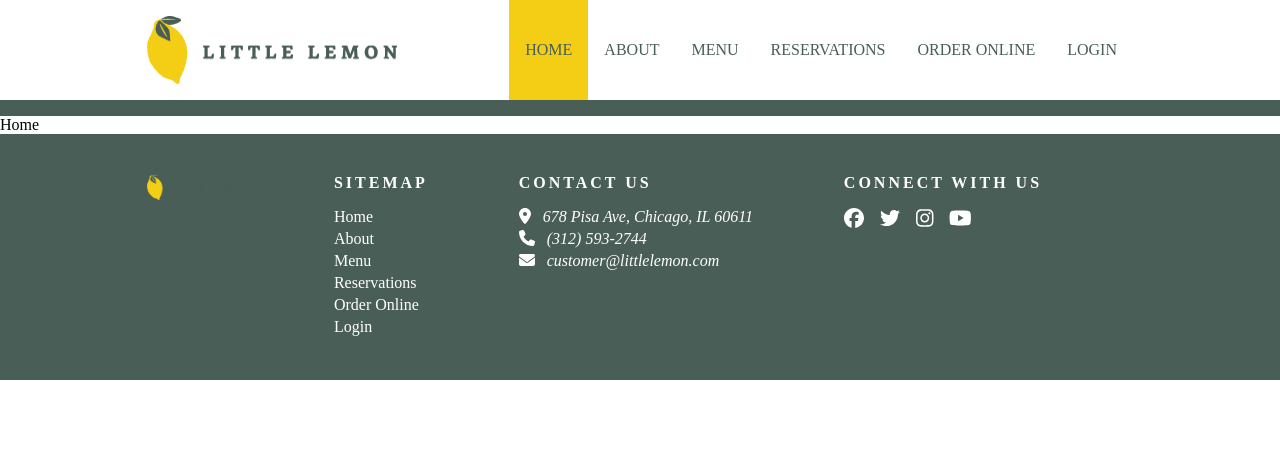
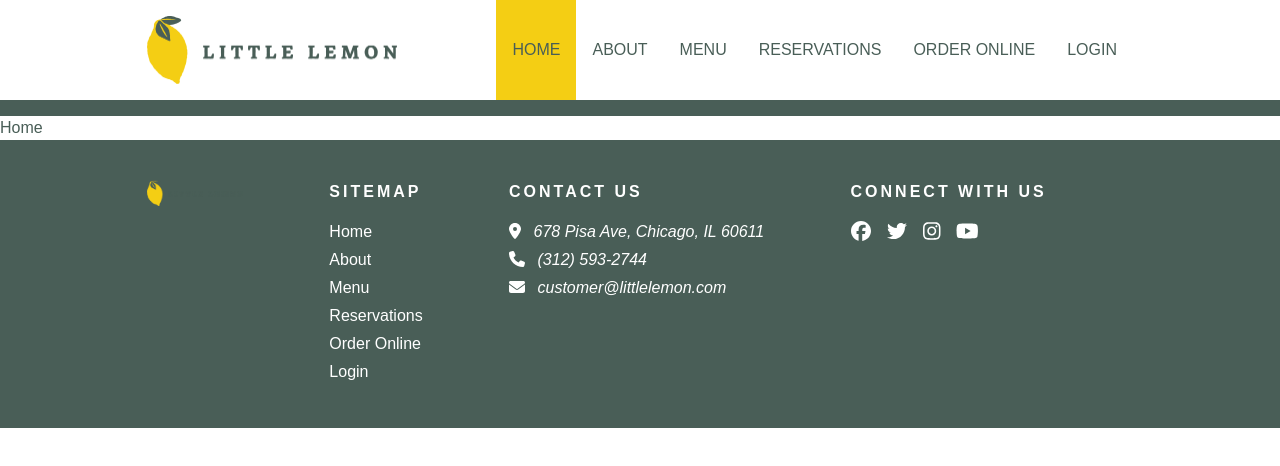
Before and after one commit to manuelbento19/meta-frontend-developer-capstone, a React (Create React App) app: page / in a window 1280 px wide. Shown: the top 466 px of the page. Built offline with nearby package versions, Linux system fonts and the light colour scheme; the HTML template or start-up script is replaced by a standard one.

Commit message:
refactor: reset layout

```diff
--- a/src/index.css
+++ b/src/index.css
@@ -3,10 +3,13 @@
   padding: 0;
   box-sizing: border-box;
 }
-
 body {
+  font-family: Karla, sans-serif;
+  font-size: 1rem;
   -webkit-font-smoothing: antialiased;
   -moz-osx-font-smoothing: grayscale;
+  line-height: 1.5;
+  color: #495E57;
 }
 
 header {
```
